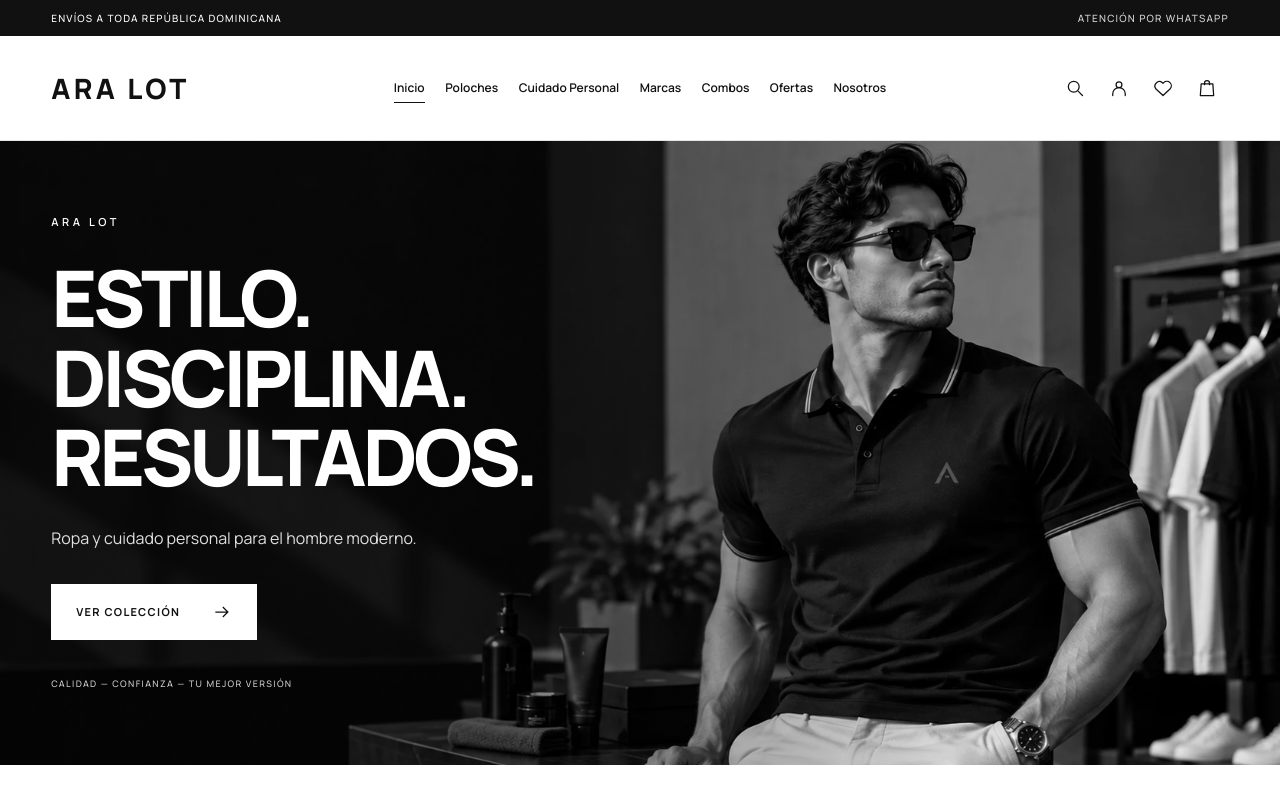
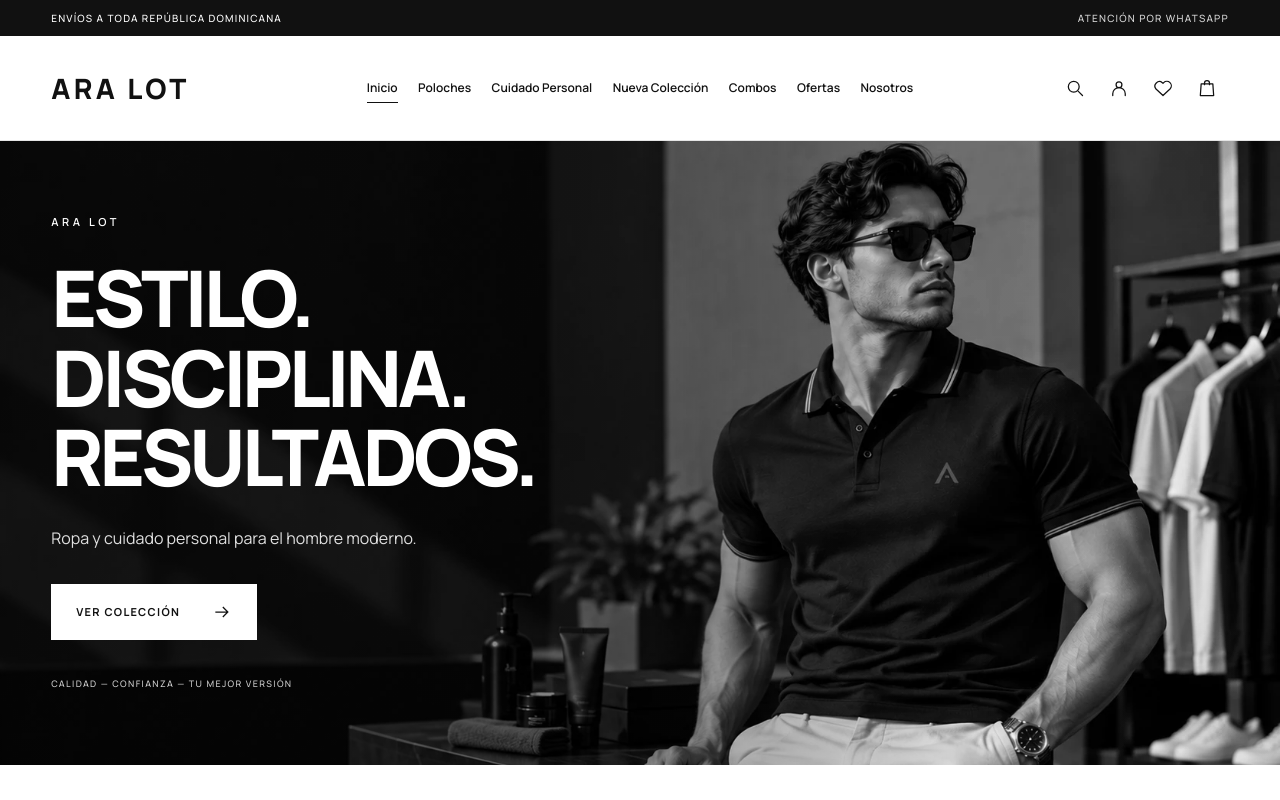
Before and after one commit to nelsonyuniorvaldez109-ops/aralot, a Next.js app: page / in a window 1280 px wide. Shown: the top 800 px of the page. Built offline with nearby package versions, Linux system fonts and the light colour scheme.

Commit message:
fix: align ARA LOT header navigation

```diff
--- a/components/header/navigation.ts
+++ b/components/header/navigation.ts
@@ -1,10 +1,10 @@
-// Temporary destinations until the corresponding storefront pages are created.
+// Use existing product pages and homepage sections until category pages exist.
 export const navigationItems = [
   { label: "Inicio", href: "/", current: true },
-  { label: "Poloches", href: "#storefront" },
-  { label: "Cuidado Personal", href: "#storefront" },
-  { label: "Marcas", href: "#storefront" },
-  { label: "Combos", href: "#storefront" },
-  { label: "Ofertas", href: "#storefront" },
-  { label: "Nosotros", href: "#storefront" },
+  { label: "Poloches", href: "/productos/poloch-basico-ara-lot" },
+  { label: "Cuidado Personal", href: "/productos/shampoo-ara-lot" },
+  { label: "Nueva Colección", href: "/#new-products" },
+  { label: "Combos", href: "/#categories-title" },
+  { label: "Ofertas", href: "/productos/poloch-premium-ara-lot" },
+  { label: "Nosotros", href: "/#about" },
 ] as const;
```
